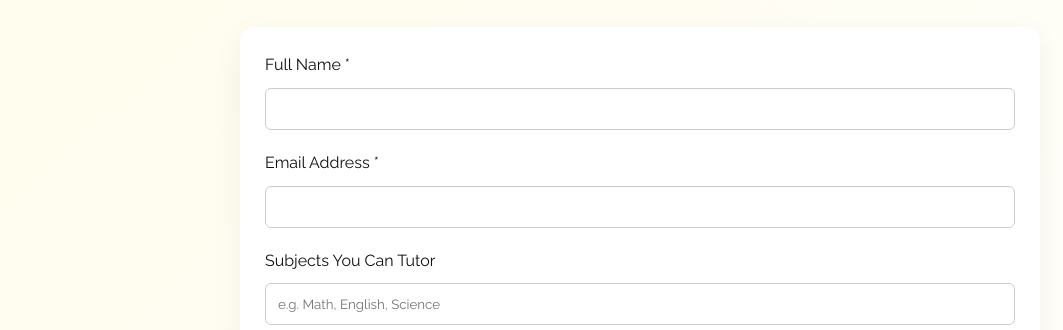
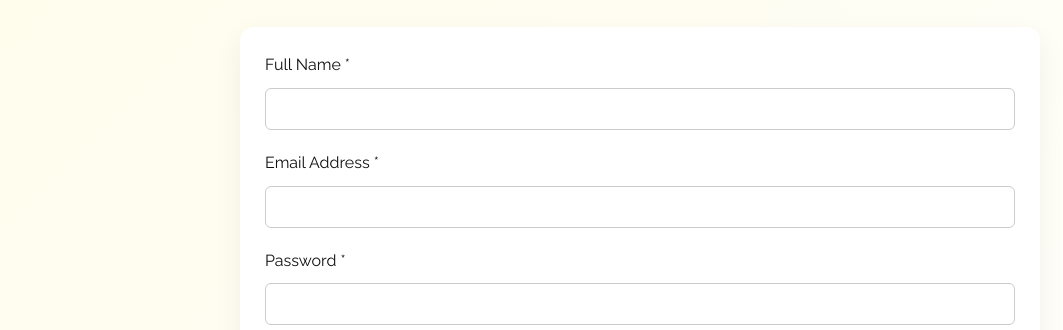
Before and after one commit to Payoya251/SmartKidsTutoring, a website: page Frontend/Recruitment.html in a window 1280 px wide. Shown: the part 470-800 px from the top of the page, without its empty margins (0-1063 px from the left). Drawn offline with nearby package versions, Linux system fonts and the light colour scheme.

Commit message:
Update Recruitment.html

```diff
--- a/Frontend/Recruitment.html
+++ b/Frontend/Recruitment.html
@@ -43,6 +43,10 @@
 
         <label for="email">Email Address *</label>
         <input type="email" id="email" name="email" required>
+
+        <!-- NEW CODE -->
+        <label for="email">Password *</label>
+        <input type="password" id="password" name="password" required>
 
         <label for="subject">Subjects You Can Tutor</label>
         <input type="text" id="subject" name="subject" placeholder="e.g. Math, English, Science">
```
